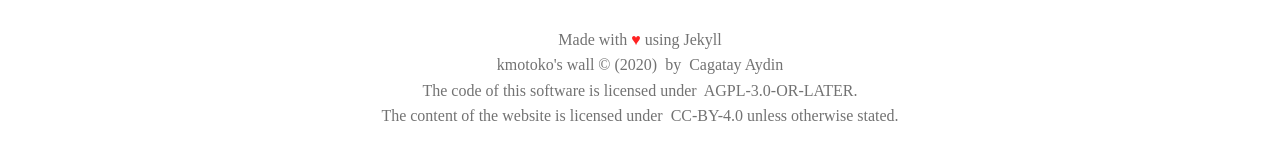
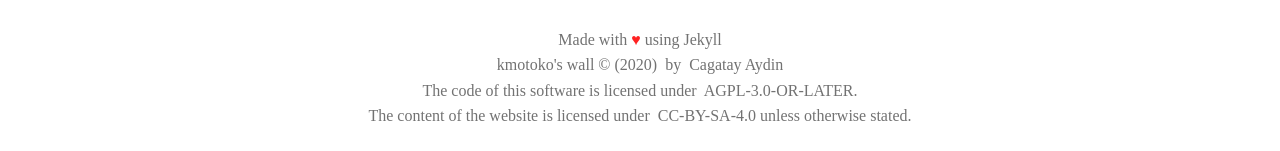
Before and after one commit to kmotoko/kmotokos-wall, a Jekyll site: the page built from index.md, in a window 1280 px wide. Shown: the part 746-897 px from the top of the page. Built offline with Jekyll 4.4.1, drawn with Linux system fonts in a browser that asks for light colours; some web fonts are replaced.

```diff
--- a/_config.yml
+++ b/_config.yml
@@ -59,8 +59,8 @@ thumbnail:
 # LICENSE INFO
 # Content Licensing: Use Creative Commons
 cc:
-  shortname: "CC-BY-4.0" # Creative Commons Attribution 4.0 International License
-  url: "https://creativecommons.org/licenses/by/4.0/"
+  shortname: "CC-BY-SA-4.0" # Creative Commons Attribution ShareAlike 4.0 International License
+  url: "https://creativecommons.org/licenses/by-sa/4.0/"
 
 # Code licensing: Use GNU v3 licenses
 gnu:
```
Also changed, not shown: _posts/LICENSE.txt, assets/favicons/LICENSE.txt, assets/img/logo/LICENSE.txt.
